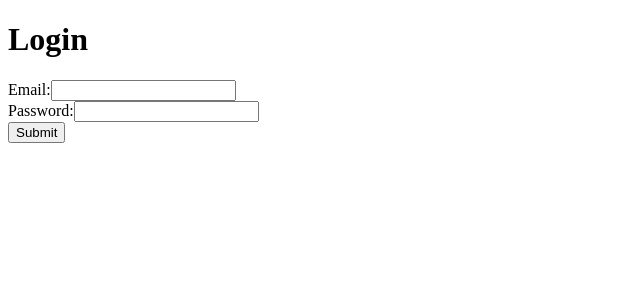
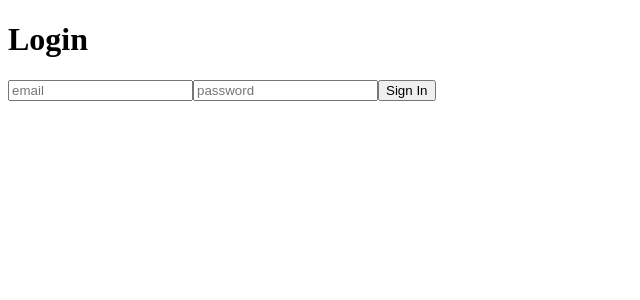
Before and after one commit to ic3network/mccs-alpha-admin-ui, a Next.js app: page /login in a window 1280 px wide. Shown: the top 300 px of the page, without its empty margins (0-640 px from the left). Built offline with nearby package versions, Linux system fonts and the light colour scheme; sample sign-in values are in the browser's storage.

Commit message:
Add login and JWT

```diff
--- /dev/null
+++ b/components/Layout.js
@@ -0,0 +1,18 @@
+import Head from 'next/head'
+
+const Layout = props => {
+    return (
+        <div className="content-wrapper">
+            <Head>
+                <title>{props.title ? `MCCS Admin | ${props.title}` : 'MCCS Admin'}</title>
+                <meta name="viewport" content="width=device-width, initial-scale=1, shrink-to-fit=no" />
+            </Head>
+
+            <div className="main-content">
+                {props.children}
+            </div>
+        </div>
+    )
+}
+
+export default Layout
--- /dev/null
+++ b/components/LoginForm.js
@@ -0,0 +1,31 @@
+import { useState, useContext } from 'react'
+import UserContext from './UserContext'
+
+const LoginForm = () => {
+    const { login } = useContext(UserContext)
+    const [email, setEmail] = useState('')
+    const [password, setPassword] = useState('')
+    const [message, setMessage] = useState('')
+
+    const authenticate = e => {
+        e.preventDefault()
+        if (email != '' && password != '') {
+            login(email, password)
+        } else {
+            setMessage('Please enter your email address and password')
+        }
+    }
+
+    return (
+        <form className="sign-in">
+            <input type="text" name="email" placeholder="email" onChange={e => setEmail(e.target.value)} />
+            <input type="password" name="password" placeholder="password" onChange={e => setPassword(e.target.value)} />
+            {message != '' && <div className="message">{message}</div>}
+            <button className="btn" onClick={e => authenticate(e)}>
+                Sign In
+            </button>
+        </form>
+    )
+}
+
+export default LoginForm
--- /dev/null
+++ b/components/UserContext.js
@@ -0,0 +1,5 @@
+import { createContext } from 'react'
+
+const UserContext = createContext()
+
+export default UserContext
--- /dev/null
+++ b/modules/login.js
@@ -0,0 +1,18 @@
+import fetcher from '../libs/fetch'
+
+const login = async (email, password, loginUrl) => {
+    const settings = {
+        method: 'POST',
+        headers: { 'Content-Type': 'application/json' },
+        body: `{"email": "${email}", "password": "${password}"}`
+    }
+    try {
+        const loginResp = await fetcher(loginUrl, settings)
+        return loginResp
+    } catch (error) {
+        console.error("[LOGIN ERROR]", error)
+        return error
+    }
+}
+
+export default login
--- /dev/null
+++ b/pages/_app.js
@@ -0,0 +1,55 @@
+import React from 'react'
+import App from 'next/app'
+import Router from 'next/router'
+import UserContext from '../components/UserContext'
+import loginAdmin from '../modules/login'
+
+export default class MyApp extends App {
+    state = {
+        jwt: null
+    }
+
+    componentDidMount = () => {
+        const jwt = localStorage.getItem('jwt')
+        if (jwt) {
+            this.setState({
+                jwt
+            })
+        } else {
+            Router.push('/login')
+        }
+    }
+
+    login = (email, password) => {
+        loginAdmin(email, password, 'http://localhost:8080/api/v1/admin/login').then(jwt => {
+            localStorage.setItem('jwt', JSON.stringify(jwt.data.token))
+            this.setState(
+                {
+                    jwt: jwt.data.token
+                },
+                () => {
+                    Router.push('/')
+                }
+            )
+        })
+    }
+
+    logout = () => {
+        // TODO - add logoutAdmin
+        localStorage.removeItem('jwt')
+        this.setState({
+            jwt: null
+        })
+        Router.push('/login')
+    }
+
+    render() {
+        const { Component, pageProps } = this.props
+
+        return (
+            <UserContext.Provider value={{ jwt: this.state.jwt, login: this.login, logout: this.logout }}>
+                <Component {...pageProps} />
+            </UserContext.Provider>
+        )
+    }
+}
--- a/pages/login.js
+++ b/pages/login.js
@@ -1,42 +1,13 @@
-import { useState } from 'react'
+import Layout from '../components/Layout'
+import LoginForm from '../components/LoginForm'
 
-function LoginForm() {
-    const defaultState = {
-        email: '',
-        password: ''
-    }
-    const [state, setState] = useState(defaultState)
-
-    function handleSubmit(event) {
-        event.preventDefault()
-        console.log(`email: ${state.email} | password: ${state.password}`)
-        setState(defaultState)
-    }
-
-    function handleChange(event) {
-        setState({ ...state, [event.target.name]: event.target.value })
-    }
-
+const Login = () => {
     return (
-        <form onSubmit={handleSubmit}>
-            <div>
-                <label htmlFor="email">Email:</label>
-                <input name="email" value={state.email} type="text" onChange={handleChange} />
-            </div>
-            <div>
-                <label htmlFor="password">Password:</label>
-                <input name="password" value={state.password} type="text" onChange={handleChange} />
-            </div>
-            <button type="submit">Submit</button>
-        </form>
+        <Layout title="Login">
+            <h1>Login</h1>
+            <LoginForm />
+        </Layout>
     )
 }
 
-export default function Login() {
-    return (
-        <div>
-            <h1>Login</h1>
-            <LoginForm />
-        </div>
-    )
-}
+export default Login
```
Also changed, not shown: components/ManageCategories.js (added, +48 -0 lines), components/UserInfo.js (added, +16 -0 lines), pages/categories.js (+9 -42 lines), pages/index.js (+11 -10 lines).
